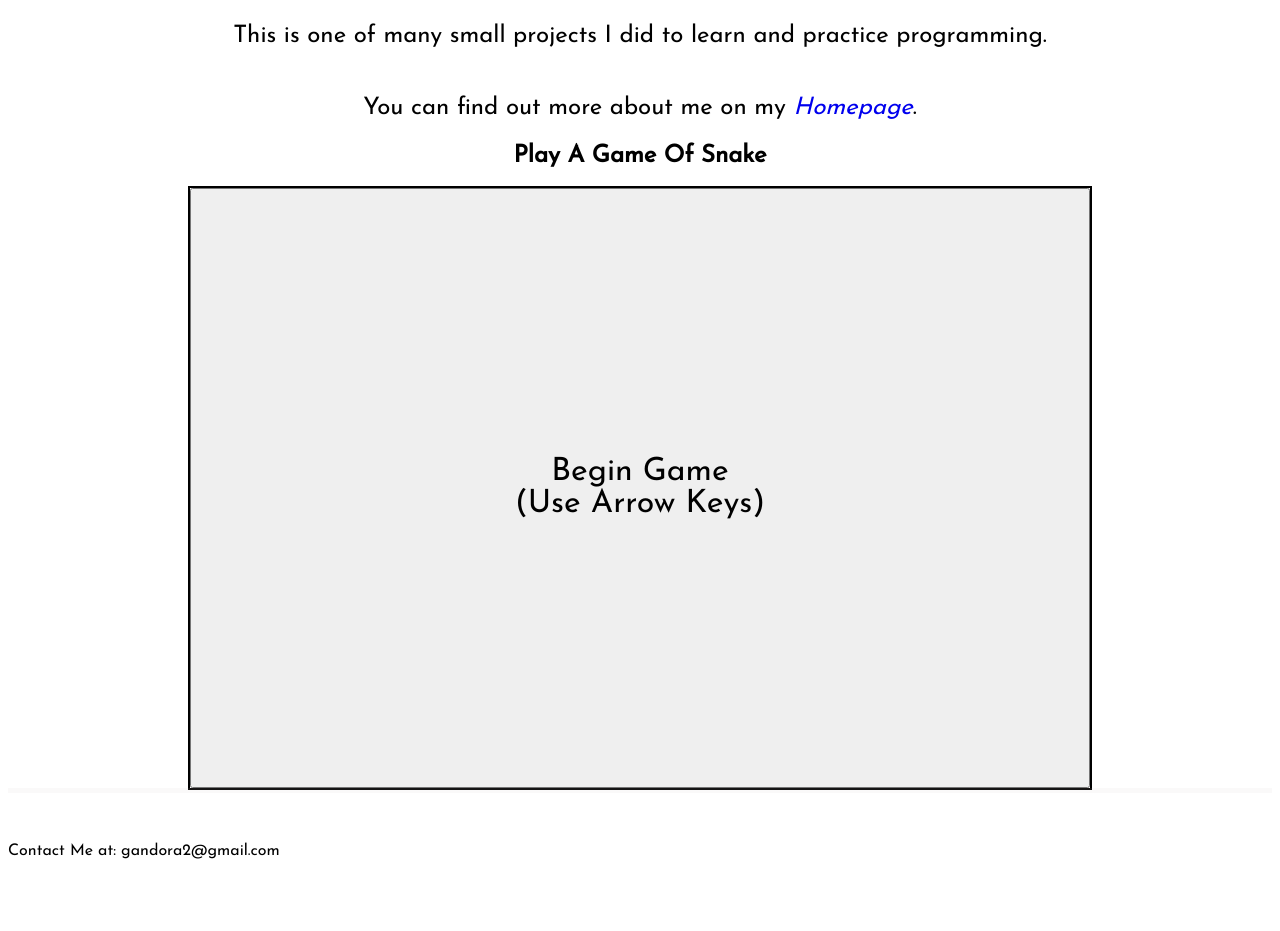
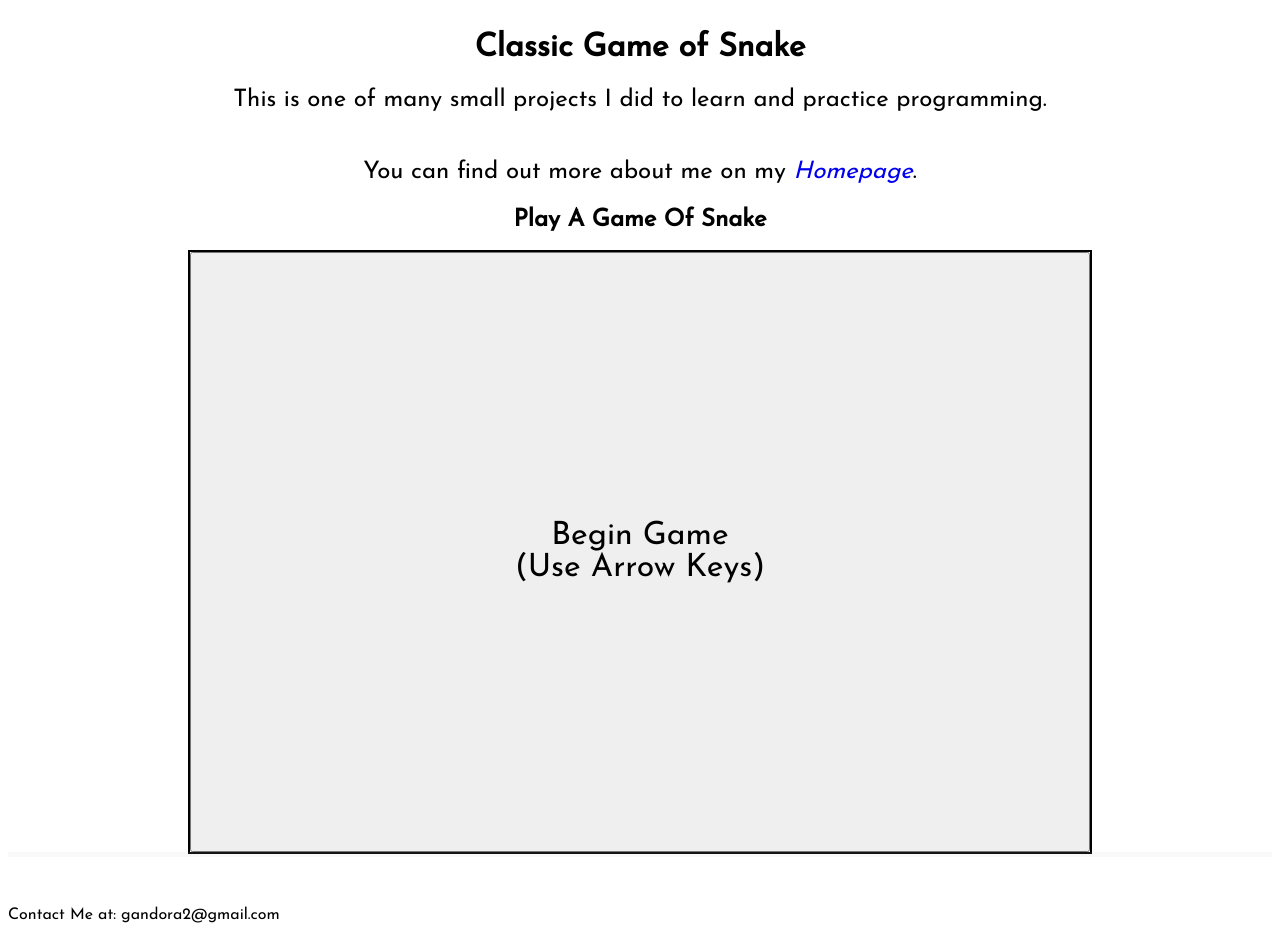
Before and after one commit to SilverSilence/Snake, a plain HTML site: page index.html in a window 1280 px wide. Before the commit the page ends 867 px from the top, so only its background shows below. Drawn offline with Linux system fonts and the light colour scheme.

Commit message:
Added title

```diff
--- a/index.html
+++ b/index.html
@@ -13,6 +13,7 @@
 </head>
 
 <body>
+   <h1>Classic Game of Snake</h1>
     <div class="description">
         <p>This is one of many small projects I did to learn and practice programming.
             <br><br><br> You can find out more about me on my <i><a href="https://silversilence.github.io">Homepage</a></i>.
```
